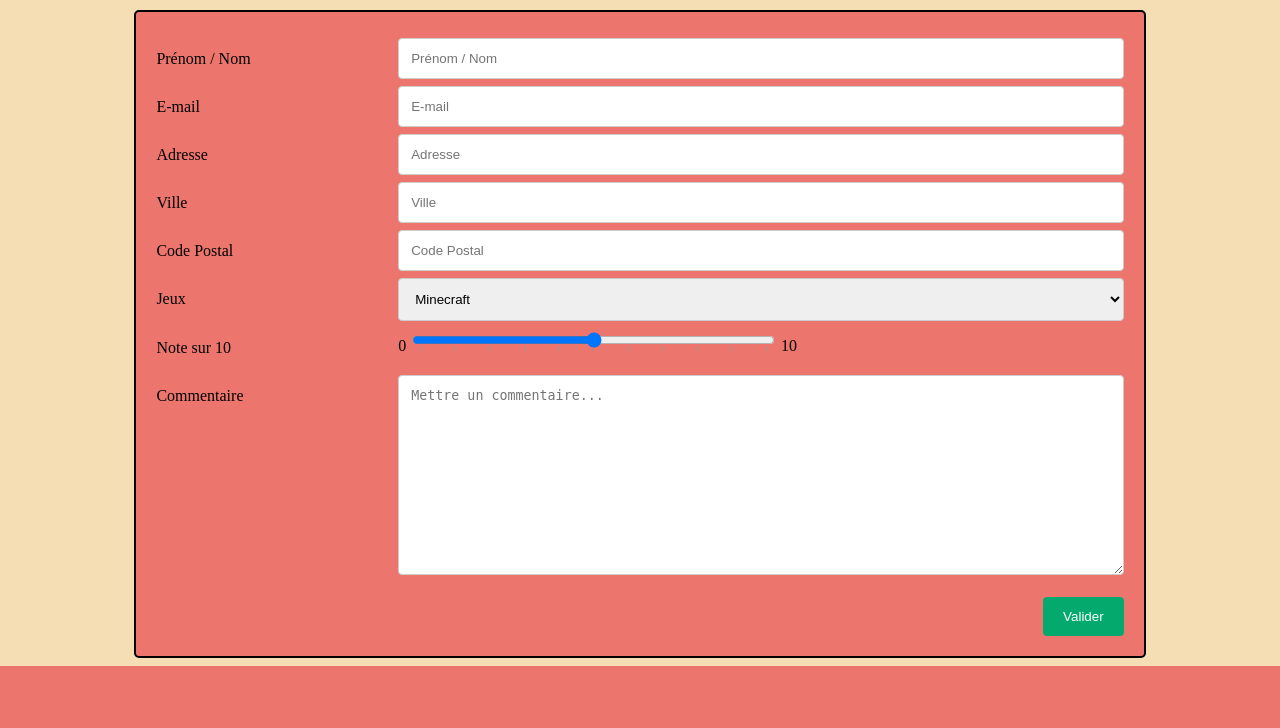
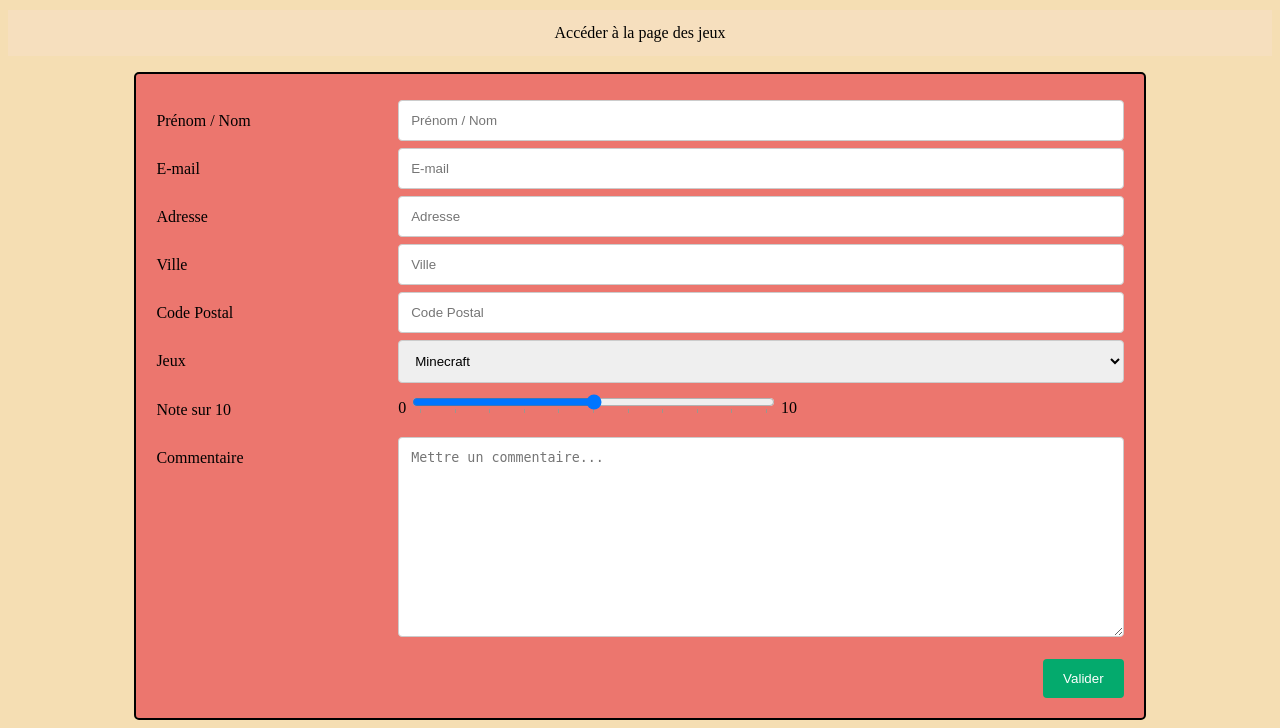
Before and after one commit to NikuBaguette/Site-web-NSI, a Flask app: page /formulaire in a window 1280 px wide. Shown: the part 208-936 px from the top of the page. Before the commit the page ends 874 px from the top, so only its background shows below. Run offline with Flask 3, Linux system fonts and the light colour scheme; parts of the project's set-up code (start-up, migrations or seed data) failed here and were passed over.

Commit message:
Update formulaire.html

```diff
--- a/Notre Site/site_officiel_après_Lundi/templates/formulaire.html
+++ b/Notre Site/site_officiel_après_Lundi/templates/formulaire.html
@@ -23,6 +23,32 @@
     border-radius: 10px;
 
 }
+
+
+/* barre de navigation */
+ul {
+  list-style-type: none;
+  margin-top: 10px;
+  padding: 0;
+  overflow: hidden;
+  background-color: #f5e2e23b;
+
+}
+
+
+li a {
+  display: block;
+  color: black;
+  text-align: center;
+  padding: 14px 16px;
+  text-decoration: none;
+}
+
+li a:hover {
+  background-color: #f3ecec;
+}
+
+
 
 
 
@@ -111,6 +137,14 @@
 </header>
 
 <body>
+
+  <ul>
+    <li><a href="{{url_for('recherche')}}">Accéder à la page des jeux</a></li>
+  </ul>
+
+
+
+
 
     <div class="container">
         <form action="{{ url_for('result')}}" method="post">
```
